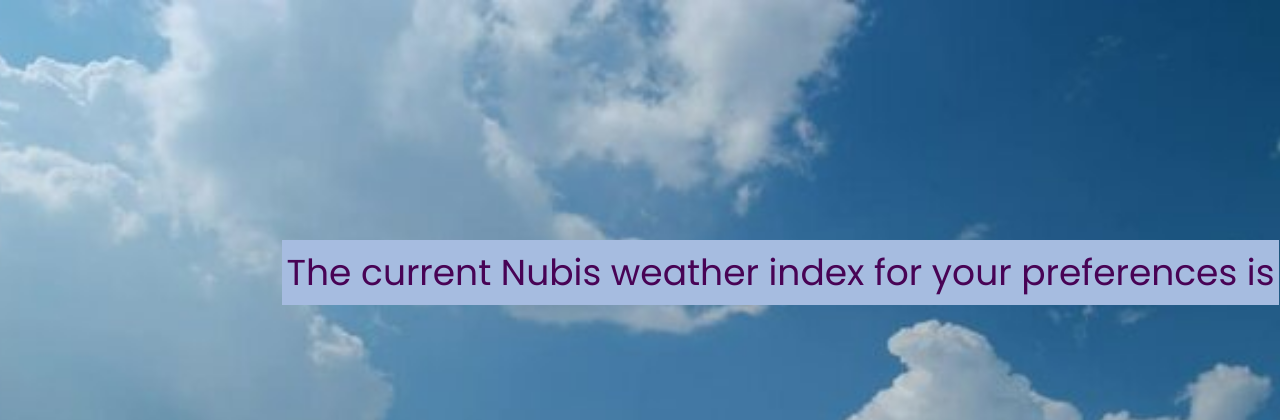
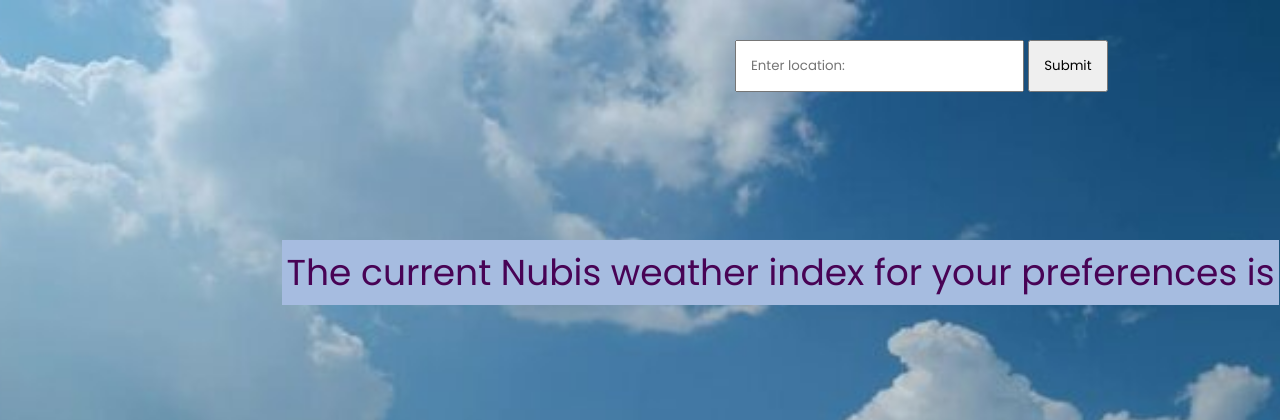
Before and after one commit to AahRat/PioneerHacks, a Flask app: template templates/homepageIndex.html in a window 1280 px wide. Shown: the top 420 px of the page. Run offline with Flask 3, Linux system fonts and the light colour scheme; the template is opened without the code that fills it, so the values that code supplies are empty.

Commit message:
add search bar

```diff
--- a/main.py
+++ b/main.py
@@ -33,7 +33,11 @@ def home():
     if 'user' in session:
         email = session.get('user')
         preferences = db.collection('Users').document(email).get().to_dict()
-        location = 'Sunnyvale'
+        if request.method == 'POST':
+            location = request.form.get('searchbar')
+        else:
+            location = 'Sunnyvale'
+
         real_weather = value_cleaner(location)
         index_number = weather_formula(preferences, real_weather)
         print(index_number)
--- a/templates/homepageIndex.html
+++ b/templates/homepageIndex.html
@@ -27,9 +27,23 @@
 {
   background-color: #9448BC;
 }
+
+.search {
+    margin-left: 735px;
+    margin-top: 40px;
+}
+
+input {
+    padding: 14px;
+}
+
 </style>
 
 <body>
+  <form action="/" class="search" method="POST">
+      <input type="text" name="searchbar" placeholder="Enter location:">
+      <input type="submit" placeholder="Search">
+  </form>
 
   <div id="text">The current Nubis weather index for your preferences is </div> <br>
   <div id="numberContainer"></div>
```
